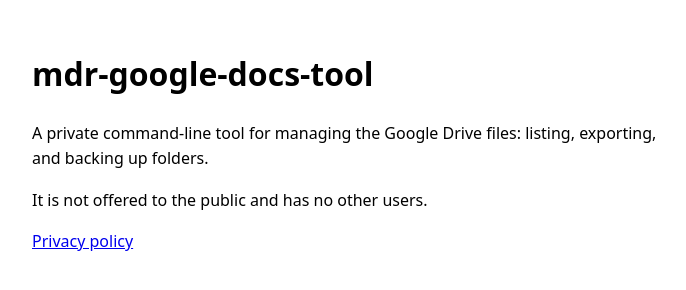
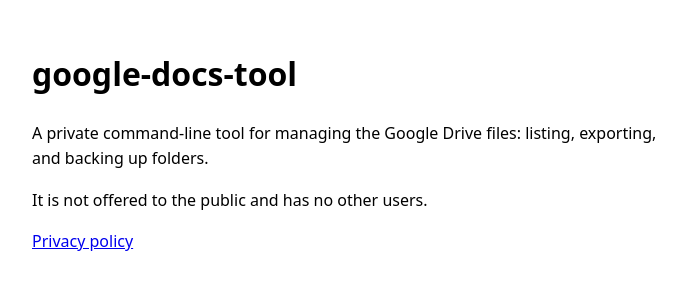
Before and after one commit to marktelescope/marktelescope.github.io, a plain HTML site: page index.html in a window 1280 px wide. Shown: the whole page, without its empty margins (288-974 px from the left). Drawn offline with Linux system fonts and the light colour scheme.

Commit message:
Name tweak

```diff
--- a/index.html
+++ b/index.html
@@ -4,14 +4,14 @@
   <meta charset="utf-8">
   <meta name="viewport" content="width=device-width, initial-scale=1">
   <meta name="robots" content="noindex, nofollow">
-  <title>mdr-google-docs-tool</title>
+  <title>google-docs-tool</title>
   <style>
     :root { color-scheme: light dark; }
     body { max-width: 40rem; margin: 3rem auto; padding: 0 1rem; font: 16px/1.6 system-ui, sans-serif; }
   </style>
 </head>
 <body>
-  <h1>mdr-google-docs-tool</h1>
+  <h1>google-docs-tool</h1>
   <p>
     A private command-line tool for managing the Google Drive files:
     listing, exporting, and backing up folders.
```
